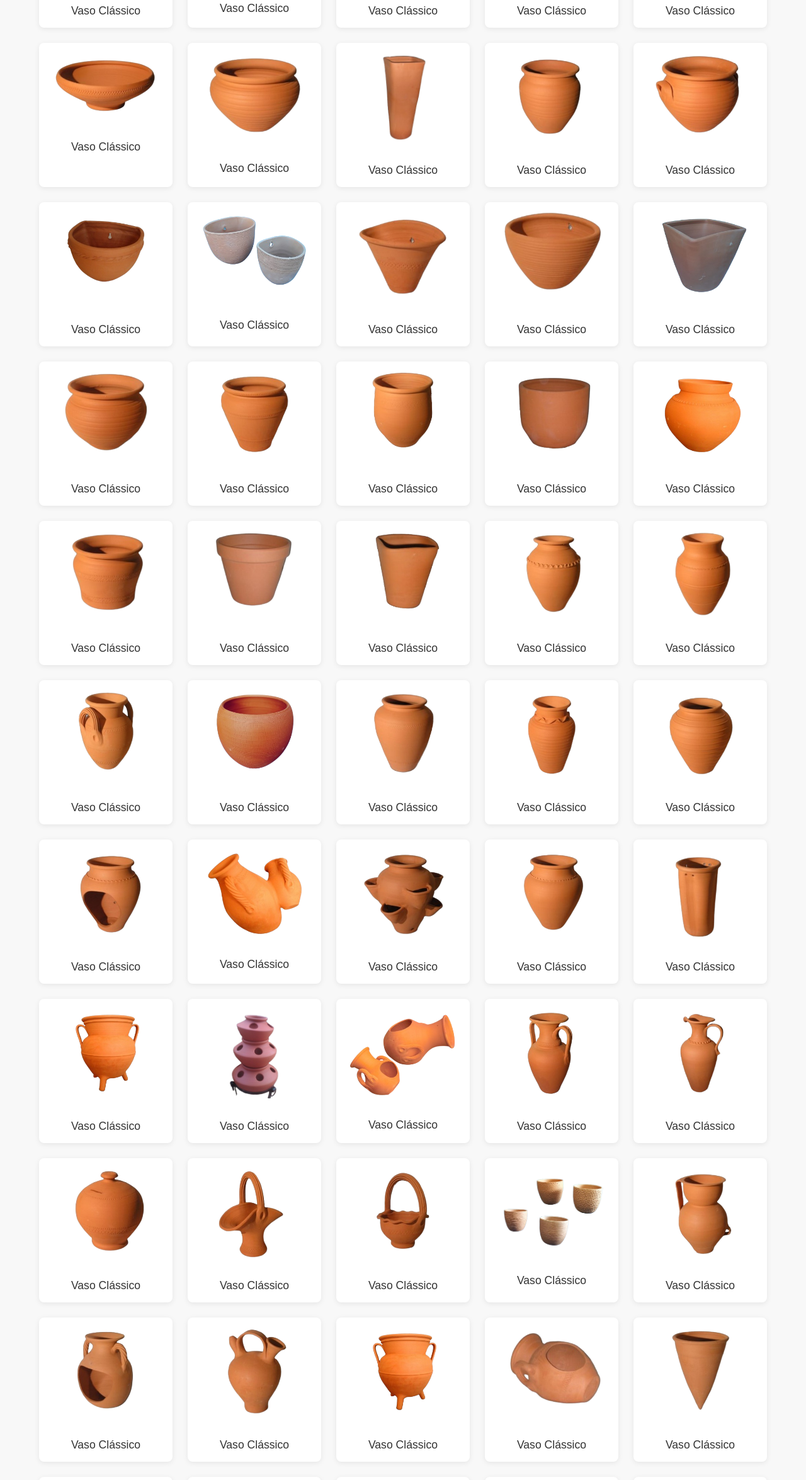
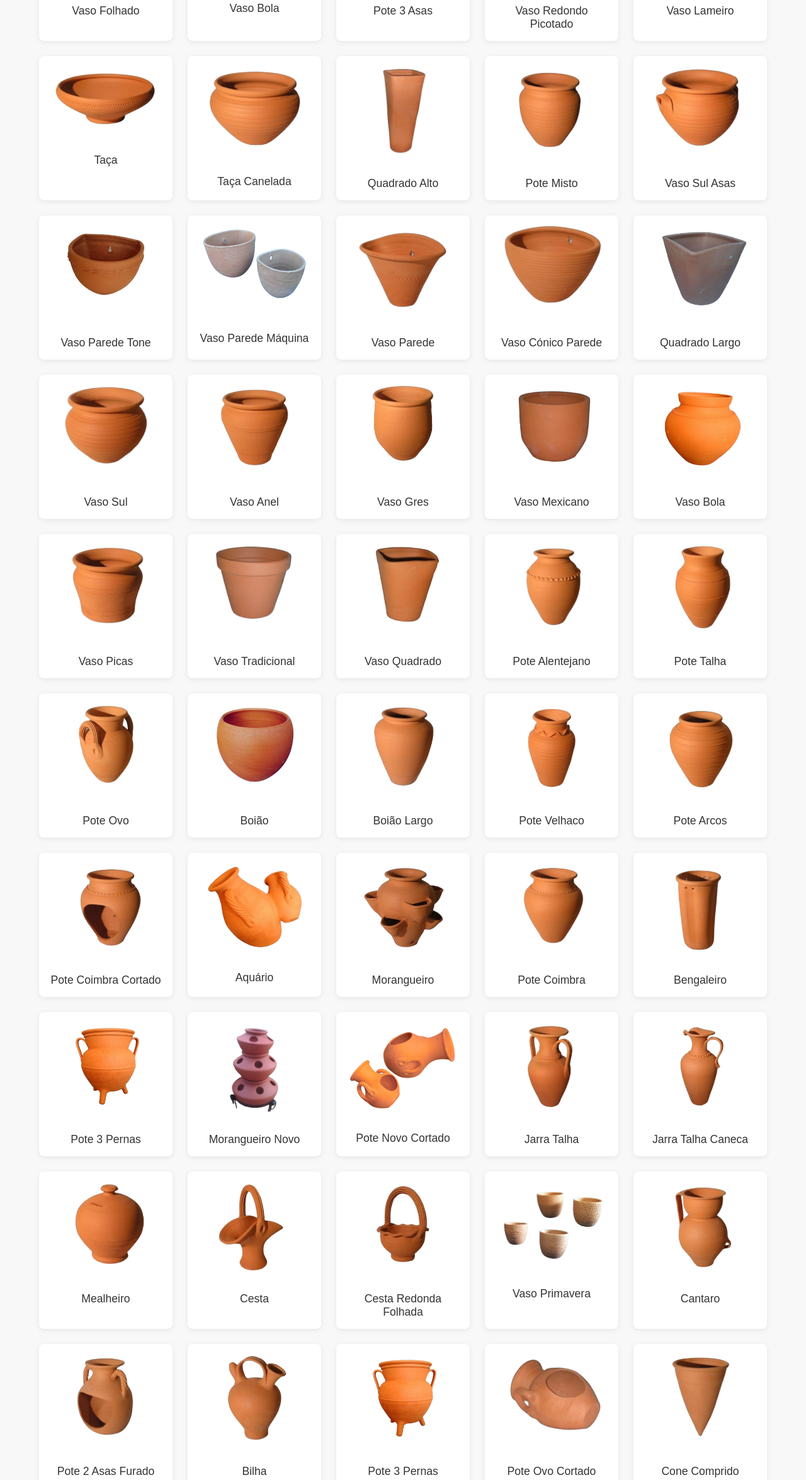
Before and after one commit to LuisTM195/Ceramica-normand, a website: page src/catalogo.html in a window 1280 px wide. Shown: the part 285-2635 px from the top of the page at 63% size. Drawn offline with Linux system fonts and the light colour scheme.

Commit message:
Nomes Alterados

```diff
--- a/src/catalogo.html
+++ b/src/catalogo.html
@@ -45,310 +45,304 @@
     <div class="catalogo">
         <div class="vaso">
             <img src="images/catalogo/vaso_folhado.png" alt="Vaso Folhado">
-            <div class="vaso-nome">Vaso Clássico</div>
+            <div class="vaso-nome">Vaso Folhado</div>
         </div>
         <div class="vaso">
             <img src="images/catalogo/vaso_bola.png" alt="Vaso Bola">
-            <div class="vaso-nome">Vaso Clássico</div>
+            <div class="vaso-nome">Vaso Bola</div>
         </div>
         <div class="vaso">
             <img src="images/catalogo/pote_3_asas.png" alt="Pote 3 Asas">
-            <div class="vaso-nome">Vaso Clássico</div>
+            <div class="vaso-nome">Pote 3 Asas</div>
         </div>
         <div class="vaso">
             <img src="images/catalogo/vaso_redondo_picotado.png" alt="Vaso Redondo Picotado">
-            <div class="vaso-nome">Vaso Clássico</div>
+            <div class="vaso-nome">Vaso Redondo Picotado</div>
         </div>
         <div class="vaso">
             <img src="images/catalogo/vaso_lameiro.png" alt="Vaso Lameiro">
-            <div class="vaso-nome">Vaso Clássico</div>
+            <div class="vaso-nome">Vaso Lameiro</div>
         </div>
         <div class="vaso">
             <img src="images/catalogo/taca.png" alt="Taça">
-            <div class="vaso-nome">Vaso Clássico</div>
+            <div class="vaso-nome">Taça</div>
         </div>
         <div class="vaso">
             <img src="images/catalogo/taca_canelada.png" alt="Taça Canelada">
-            <div class="vaso-nome">Vaso Clássico</div>
+            <div class="vaso-nome">Taça Canelada</div>
         </div>
         <div class="vaso">
             <img src="images/catalogo/quadrado_alto.png" alt="Quadrado Alto ">
-            <div class="vaso-nome">Vaso Clássico</div>
+            <div class="vaso-nome">Quadrado Alto </div>
         </div>
         <div class="vaso">
             <img src="images/catalogo/pote_misto.png" alt="Pote Misto">
-            <div class="vaso-nome">Vaso Clássico</div>
+            <div class="vaso-nome">Pote Misto</div>
         </div>
         <div class="vaso">
             <img src="images/catalogo/vaso_sul_asas.png" alt="Vaso Sul Asas">
-            <div class="vaso-nome">Vaso Clássico</div>
+            <div class="vaso-nome">Vaso Sul Asas</div>
         </div>
         <div class="vaso">
             <img src="images/catalogo/vaso_parede_tone.png" alt="Vaso Parede Tone">
-            <div class="vaso-nome">Vaso Clássico</div>
+            <div class="vaso-nome">Vaso Parede Tone</div>
         </div>
         <div class="vaso">
             <img src="images/catalogo/vaso_parede_maquina.png" alt="Vaso Parede Máquina">
-            <div class="vaso-nome">Vaso Clássico</div>
+            <div class="vaso-nome">Vaso Parede Máquina</div>
         </div>
         <div class="vaso">
             <img src="images/catalogo/vaso_parede.png" alt="Vaso Parede">
-            <div class="vaso-nome">Vaso Clássico</div>
+            <div class="vaso-nome">Vaso Parede</div>
         </div>
         <div class="vaso">
             <img src="images/catalogo/vaso_conico_parede.png" alt="Vaso Cónico Parede">
-            <div class="vaso-nome">Vaso Clássico</div>
+            <div class="vaso-nome">Vaso Cónico Parede</div>
         </div>
         <div class="vaso">
             <img src="images/catalogo/quadrado_largo.png" alt="Quadrado Largo">
-            <div class="vaso-nome">Vaso Clássico</div>
+            <div class="vaso-nome">Quadrado Largo</div>
         </div>
         <div class="vaso">
             <img src="images/catalogo/vaso_sul.png" alt="Vaso Sul">
-            <div class="vaso-nome">Vaso Clássico</div>
+            <div class="vaso-nome">Vaso Sul</div>
         </div>
         <div class="vaso">
             <img src="images/catalogo/vaso_anel.png" alt="Vaso Anel">
-            <div class="vaso-nome">Vaso Clássico</div>
+            <div class="vaso-nome">Vaso Anel</div>
         </div>
         <div class="vaso">
             <img src="images/catalogo/vaso_gres.png" alt="Vaso Gres">
-            <div class="vaso-nome">Vaso Clássico</div>
+            <div class="vaso-nome">Vaso Gres</div>
         </div>
         <div class="vaso">
             <img src="images/catalogo/vaso_mexicano.png" alt="Vaso Mexicano">
-            <div class="vaso-nome">Vaso Clássico</div>
+            <div class="vaso-nome">Vaso Mexicano</div>
         </div>
         <div class="vaso">
             <img src="images/catalogo/pote_bola.png" alt="Vaso Bola">
-            <div class="vaso-nome">Vaso Clássico</div>
+            <div class="vaso-nome">Vaso Bola</div>
         </div>
         <div class="vaso">
             <img src="images/catalogo/vaso_picas.png" alt="Vaso Picas">
-            <div class="vaso-nome">Vaso Clássico</div>
+            <div class="vaso-nome">Vaso Picas</div>
         </div>
         <div class="vaso">
             <img src="images/catalogo/vaso_tradicional.png" alt="Vaso Tradicional">
-            <div class="vaso-nome">Vaso Clássico</div>
+            <div class="vaso-nome">Vaso Tradicional</div>
         </div>
         <div class="vaso">
             <img src="images/catalogo/vaso_quadrado.png" alt="Vaso Quadrado">
-            <div class="vaso-nome">Vaso Clássico</div>
+            <div class="vaso-nome">Vaso Quadrado</div>
         </div>
         <div class="vaso">
             <img src="images/catalogo/pote_alentejano.png" alt="Pote Alentejano">
-            <div class="vaso-nome">Vaso Clássico</div>
+            <div class="vaso-nome">Pote Alentejano</div>
         </div>
         <div class="vaso">
             <img src="images/catalogo/pote_talha.png" alt="Pote Talha">
-            <div class="vaso-nome">Vaso Clássico</div>
+            <div class="vaso-nome">Pote Talha</div>
         </div>
         <div class="vaso">
             <img src="images/catalogo/pote_ovo.png" alt="Pote Ovo">
-            <div class="vaso-nome">Vaso Clássico</div>
+            <div class="vaso-nome">Pote Ovo</div>
         </div>
         <div class="vaso">
             <img src="images/catalogo/boiao.png" alt="Boião">
-            <div class="vaso-nome">Vaso Clássico</div>
+            <div class="vaso-nome">Boião</div>
         </div>
         <div class="vaso">
             <img src="images/catalogo/boiao_largo.png" alt="Boião Largo">
-            <div class="vaso-nome">Vaso Clássico</div>
+            <div class="vaso-nome">Boião Largo</div>
         </div>
         <div class="vaso">
             <img src="images/catalogo/pote_velhaco.png" alt="Pote Velhaco">
-            <div class="vaso-nome">Vaso Clássico</div>
+            <div class="vaso-nome">Pote Velhaco</div>
         </div>
         <div class="vaso">
             <img src="images/catalogo/pote_arcos.png" alt="Pote Arcos">
-            <div class="vaso-nome">Vaso Clássico</div>
+            <div class="vaso-nome">Pote Arcos</div>
         </div>
         <div class="vaso">
             <img src="images/catalogo/pote_coimbra_cortado.png" alt="Pote Coimbra Cortado">
-            <div class="vaso-nome">Vaso Clássico</div>
+            <div class="vaso-nome">Pote Coimbra Cortado</div>
         </div>
         <div class="vaso">
             <img src="images/catalogo/aquario.png" alt="Aquário">
-            <div class="vaso-nome">Vaso Clássico</div>
+            <div class="vaso-nome">Aquário</div>
         </div>
         <div class="vaso">
             <img src="images/catalogo/morangueiro.png" alt="Morangueiro">
-            <div class="vaso-nome">Vaso Clássico</div>
+            <div class="vaso-nome">Morangueiro</div>
         </div>
         <div class="vaso">
             <img src="images/catalogo/pote_coimbra.png" alt="Pote Coimbra">
-            <div class="vaso-nome">Vaso Clássico</div>
+            <div class="vaso-nome">Pote Coimbra</div>
         </div>
         <div class="vaso">
             <img src="images/catalogo/bengaleiro.png" alt="Bengaleiro">
-            <div class="vaso-nome">Vaso Clássico</div>
+            <div class="vaso-nome">Bengaleiro</div>
         </div>
         <div class="vaso">
             <img src="images/catalogo/pote_3_pernas.png" alt="Pote 3 Pernas">
-            <div class="vaso-nome">Vaso Clássico</div>
+            <div class="vaso-nome">Pote 3 Pernas</div>
         </div>
         <div class="vaso">
             <img src="images/catalogo/morangueiro_novo.png" alt="Morangueiro Novo">
-            <div class="vaso-nome">Vaso Clássico</div>
+            <div class="vaso-nome">Morangueiro Novo</div>
         </div>
         <div class="vaso">
             <img src="images/catalogo/pote_novo_cortado.png" alt="Pote Novo Cortado">
-            <div class="vaso-nome">Vaso Clássico</div>
+            <div class="vaso-nome">Pote Novo Cortado</div>
         </div>
         <div class="vaso">
             <img src="images/catalogo/jarra_talha.png" alt="Jarra Talha">
-            <div class="vaso-nome">Vaso Clássico</div>
+            <div class="vaso-nome">Jarra Talha</div>
         </div>
         <div class="vaso">
             <img src="images/catalogo/jarra_talha_caneca.png" alt="Jarra Talha Caneca">
-            <div class="vaso-nome">Vaso Clássico</div>
+            <div class="vaso-nome">Jarra Talha Caneca</div>
         </div>
         <div class="vaso">
             <img src="images/catalogo/mealheiro.png" alt="Mealheiro">
-            <div class="vaso-nome">Vaso Clássico</div>
+            <div class="vaso-nome">Mealheiro</div>
         </div>
         <div class="vaso">
             <img src="images/catalogo/cesta.png" alt="Cesta">
-            <div class="vaso-nome">Vaso Clássico</div>
+            <div class="vaso-nome">Cesta</div>
         </div>
         <div class="vaso">
             <img src="images/catalogo/cesta_redonda_folhada.png" alt="Cesta Redonda Folhada">
-            <div class="vaso-nome">Vaso Clássico</div>
+            <div class="vaso-nome">Cesta Redonda Folhada</div>
         </div>
         <div class="vaso">
             <img src="images/catalogo/vaso_primavera.png" alt="Vaso Primavera">
-            <div class="vaso-nome">Vaso Clássico</div>
+            <div class="vaso-nome">Vaso Primavera</div>
         </div>
         <div class="vaso">
             <img src="images/catalogo/cantaro.png" alt="Cantaro">
-            <div class="vaso-nome">Vaso Clássico</div>
+            <div class="vaso-nome">Cantaro</div>
         </div>
         <div class="vaso">
             <img src="images/catalogo/pote_2_asas_furado.png" alt="Pote 2 Asas Furado">
-            <div class="vaso-nome">Vaso Clássico</div>
+            <div class="vaso-nome">Pote 2 Asas Furado</div>
         </div>
         <div class="vaso">
             <img src="images/catalogo/bilha.png" alt="Bilha">
-            <div class="vaso-nome">Vaso Clássico</div>
+            <div class="vaso-nome">Bilha</div>
         </div>
         <div class="vaso">
-            <img src="images/catalogo/pote_3_pernas.png" alt="Vaso Clássico">
-            <div class="vaso-nome">Vaso Clássico</div>
+            <img src="images/catalogo/pote_3_pernas.png" alt="Pote 3 Pernas">
+            <div class="vaso-nome">Pote 3 Pernas</div>
         </div>
         <div class="vaso">
             <img src="images/catalogo/pote_ovo_cortado.png" alt="Pote Ovo Cortado">
-            <div class="vaso-nome">Vaso Clássico</div>
+            <div class="vaso-nome">Pote Ovo Cortado</div>
         </div>
         <div class="vaso">
             <img src="images/catalogo/cone_comprido.png" alt="Cone Comprido">
-            <div class="vaso-nome">Vaso Clássico</div>
+            <div class="vaso-nome">Cone Comprido</div>
         </div>
         <div class="vaso">
             <img src="images/catalogo/cone.png" alt="Cone">
-            <div class="vaso-nome">Vaso Clássico</div>
+            <div class="vaso-nome">Cone</div>
         </div>
         <div class="vaso">
             <img src="images/catalogo/comedouro_folhado.png" alt="Comedouro Folhado">
-            <div class="vaso-nome">Vaso Clássico</div>
+            <div class="vaso-nome">Comedouro Folhado</div>
         </div>
         <div class="vaso">
             <img src="images/catalogo/comedouro_recortado.png" alt="Comedouro Recortado">
-            <div class="vaso-nome">Vaso Clássico</div>
+            <div class="vaso-nome">Comedouro Recortado</div>
         </div>
         <div class="vaso">
             <img src="images/catalogo/comedouro_dos_coelhos.png" alt="Comedouro dos Coelhos">
-            <div class="vaso-nome">Vaso Clássico</div>
+            <div class="vaso-nome">Comedouro dos Coelhos</div>
         </div>
         <div class="vaso">
             <img src="images/catalogo/candeeiro.png" alt="Candeeiro">
-            <div class="vaso-nome">Vaso Clássico</div>
+            <div class="vaso-nome">Candeeiro</div>
         </div>
         <div class="vaso">
             <img src="images/catalogo/candeeiro_parede.png" alt="Candeeiro Parede">
-            <div class="vaso-nome">Vaso Clássico</div>
+            <div class="vaso-nome">Candeeiro Parede</div>
         </div>
         <div class="vaso">
             <img src="images/catalogo/aplique_parede.png" alt="Aplique Parede">
-            <div class="vaso-nome">Vaso Clássico</div>
+            <div class="vaso-nome">Aplique Parede</div>
         </div>
         <div class="vaso">
             <img src="images/catalogo/comedouro.png" alt="Comedouro">
-            <div class="vaso-nome">Vaso Clássico</div>
+            <div class="vaso-nome">Comedouro</div>
         </div>
         <div class="vaso">
             <img src="images/catalogo/comedouro_baixo.png" alt="Comedouro Baixo">
-            <div class="vaso-nome">Vaso Clássico</div>
+            <div class="vaso-nome">Comedouro Baixo</div>
         </div>
         <div class="vaso">
             <img src="images/catalogo/comboio.png" alt="Comboio">
-            <div class="vaso-nome">Vaso Clássico</div>
+            <div class="vaso-nome">Comboio</div>
         </div>
         <div class="vaso">
             <img src="images/catalogo/ninho.png" alt="Ninho">
-            <div class="vaso-nome">Vaso Clássico</div>
+            <div class="vaso-nome">Ninho</div>
         </div>
         <div class="vaso">
             <img src="images/catalogo/prato.png" alt="Prato">
-            <div class="vaso-nome">Vaso Clássico</div>
+            <div class="vaso-nome">Prato</div>
         </div>
         <div class="vaso">
             <img src="images/catalogo/pote_bola_cortado.png" alt="Pote Bola Cortado">
-            <div class="vaso-nome">Vaso Clássico</div>
+            <div class="vaso-nome">Pote Bola Cortado</div>
         </div>
         <div class="vaso">
             <img src="images/catalogo/bebedouro_alto.png" alt="Bebedouro Alto">
-            <div class="vaso-nome">Vaso Clássico</div>
+            <div class="vaso-nome">Bebedouro Alto</div>
         </div>
         <div class="vaso">
             <img src="images/catalogo/candeeiro_cabaca_parede.png" alt="Candeeiro Cabaca Parede">
-            <div class="vaso-nome">Vaso Clássico</div>
+            <div class="vaso-nome">Candeeiro Cabaca Parede</div>
         </div>
         <div class="vaso">
             <img src="images/catalogo/pote_mafra_cortado.png" alt="Pote Mafra Cortado">
-            <div class="vaso-nome">Vaso Clássico</div>
+            <div class="vaso-nome">Pote Mafra Cortado</div>
         </div>
         <div class="vaso">
             <img src="images/catalogo/jarrao_de_bico.png" alt="Jarrão de Bico">
-            <div class="vaso-nome">Vaso Clássico</div>
+            <div class="vaso-nome">Jarrão de Bico</div>
         </div>
         <div class="vaso">
             <img src="images/catalogo/vaso_orquidea.png" alt="Vaso Orquídea">
-            <div class="vaso-nome">Vaso Clássico</div>
+            <div class="vaso-nome">Vaso Orquídea</div>
         </div>
         <div class="vaso">
             <img src="images/catalogo/vaso_ondulado.png" alt="Vaso Ondulado">
-            <div class="vaso-nome">Vaso Clássico</div>
+            <div class="vaso-nome">Vaso Ondulado</div>
         </div>
         <div class="vaso">
             <img src="images/catalogo/vaso_conico.png" alt="Vaso Cónico">
-            <div class="vaso-nome">Vaso Clássico</div>
+            <div class="vaso-nome">Vaso Cónico</div>
         </div>
         <div class="vaso">
             <img src="images/catalogo/vaso_floreira.png" alt="Vaso Floreira">
-            <div class="vaso-nome">Vaso Clássico</div>
+            <div class="vaso-nome">Vaso Floreira</div>
         </div>
         <div class="vaso">
             <img src="images/catalogo/solitario_redondo.png" alt="Solitário Redondo">
-            <div class="vaso-nome">Vaso Clássico</div>
+            <div class="vaso-nome">Solitário Redondo</div>
         </div>
         <div class="vaso">
             <img src="images/catalogo/cesta_cabaz.png" alt="Cesta Cabaz">
-            <div class="vaso-nome">Vaso Clássico</div>
+            <div class="vaso-nome">Cesta Cabaz</div>
         </div>
         <div class="vaso">
             <img src="images/catalogo/jarrao.png" alt="Jarrão">
-            <div class="vaso-nome">Vaso Clássico</div>
+            <div class="vaso-nome">Jarrão</div>
         </div>
         <div class="vaso">
             <img src="images/catalogo/pipo.png" alt="Pipo">
-            <div class="vaso-nome">Vaso Clássico</div>
+            <div class="vaso-nome">Pipo</div>
         </div>
-
-
-
-
-
-        <!-- Adicione mais vasos conforme necessário -->
     </div>
 </body>
 </html>
```
Lines whose indentation alone changed are shown as unchanged.
